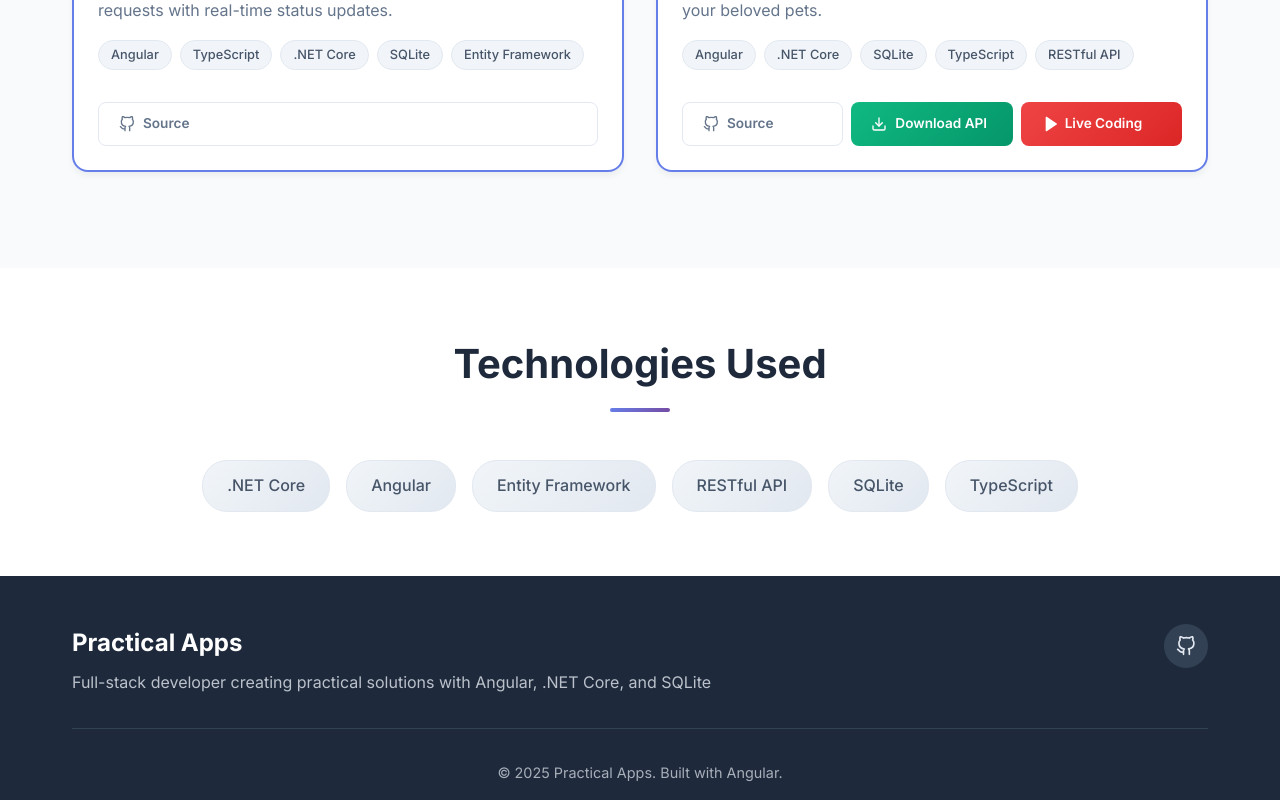
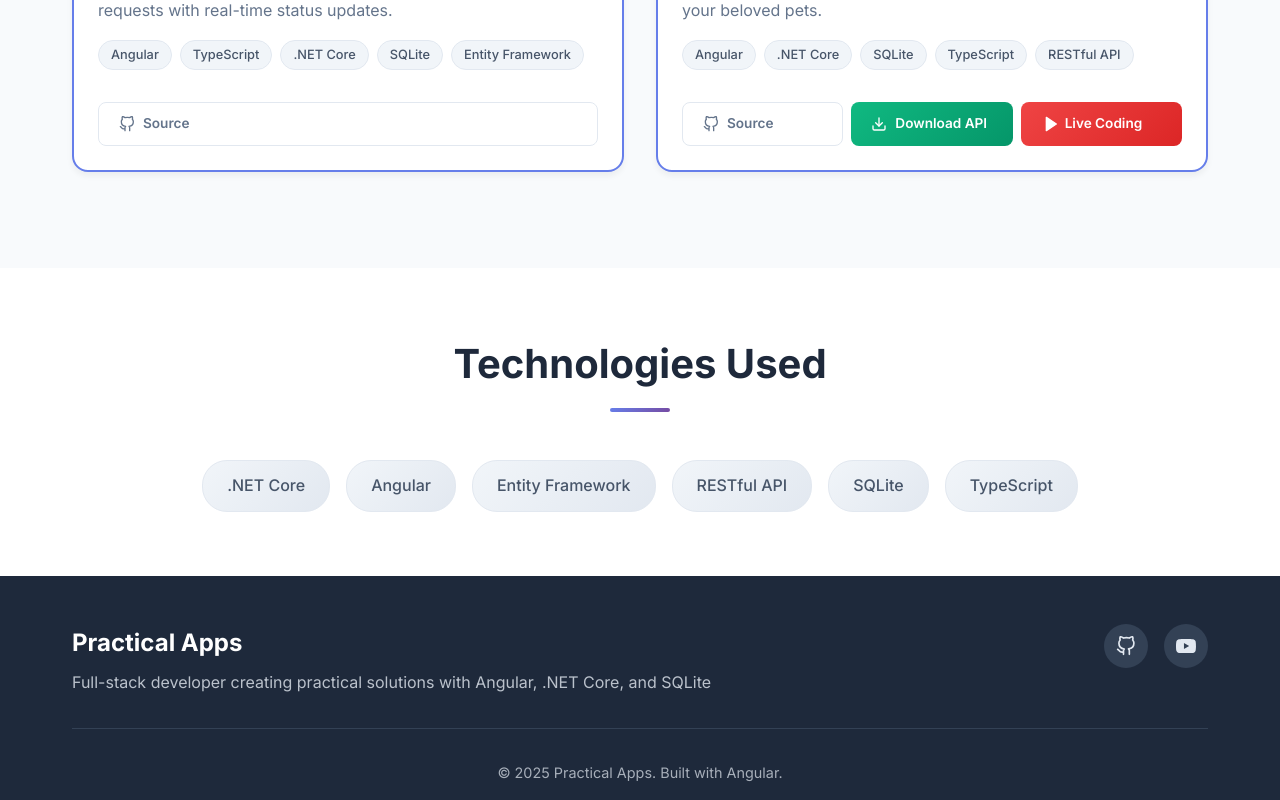
Before and after one commit to jzon-03/practical-apps, an Angular app: page / in a window 1280 px wide. Shown: the part 1015-1815 px from the top of the page. Built offline with nearby package versions, Linux system fonts and the light colour scheme.

Commit message:
Add YouTube channel link @PracticalApps-z3h to footer and update documentation

```diff
--- a/src/app/app.html
+++ b/src/app/app.html
@@ -275,6 +275,22 @@
               />
             </svg>
           </a>
+          <a
+            href="https://www.youtube.com/@PracticalApps-z3h"
+            class="social-link"
+            target="_blank"
+            rel="noopener"
+            aria-label="YouTube Channel"
+          >
+            <svg width="20" height="20" viewBox="0 0 24 24" fill="none">
+              <path
+                fill-rule="evenodd"
+                clip-rule="evenodd"
+                d="M23.498 6.186a3.016 3.016 0 0 0-2.122-2.136C19.505 3.545 12 3.545 12 3.545s-7.505 0-9.377.505A3.017 3.017 0 0 0 .502 6.186C0 8.07 0 12 0 12s0 3.93.502 5.814a3.016 3.016 0 0 0 2.122 2.136c1.871.505 9.376.505 9.376.505s7.505 0 9.377-.505a3.015 3.015 0 0 0 2.122-2.136C24 15.93 24 12 24 12s0-3.93-.502-5.814ZM9.545 15.568V8.432L15.818 12l-6.273 3.568Z"
+                fill="currentColor"
+              />
+            </svg>
+          </a>
         </div>
       </div>
       <div class="footer-bottom">
--- a/src/app/app.ts
+++ b/src/app/app.ts
@@ -22,6 +22,7 @@
 export class App {
   protected readonly title = signal('Practical Apps');
   protected readonly currentYear = new Date().getFullYear();
+  protected readonly youtubeChannel = 'https://www.youtube.com/@PracticalApps-z3h';
 
   protected readonly apps = signal<AppInfo[]>([
     {
```
Also changed, not shown: 1 other file (tests, documents, lock files or other folders).
